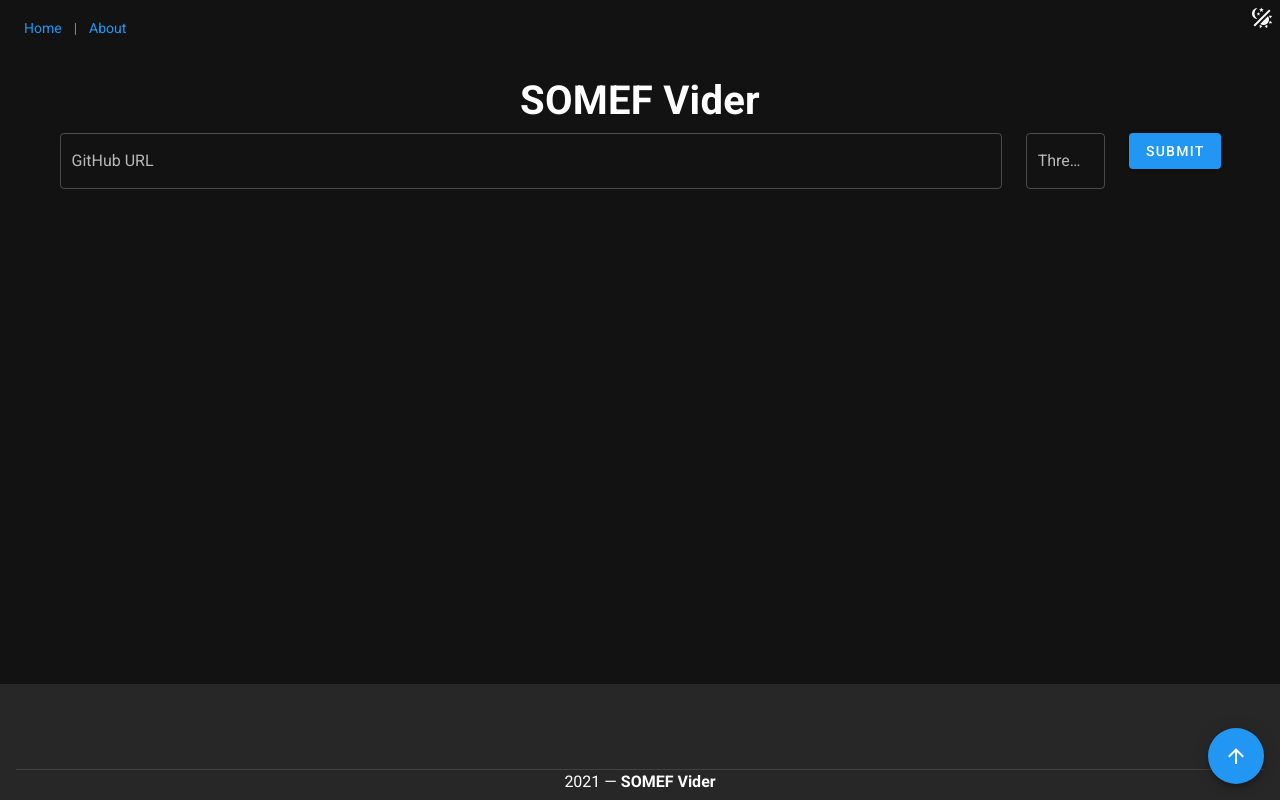
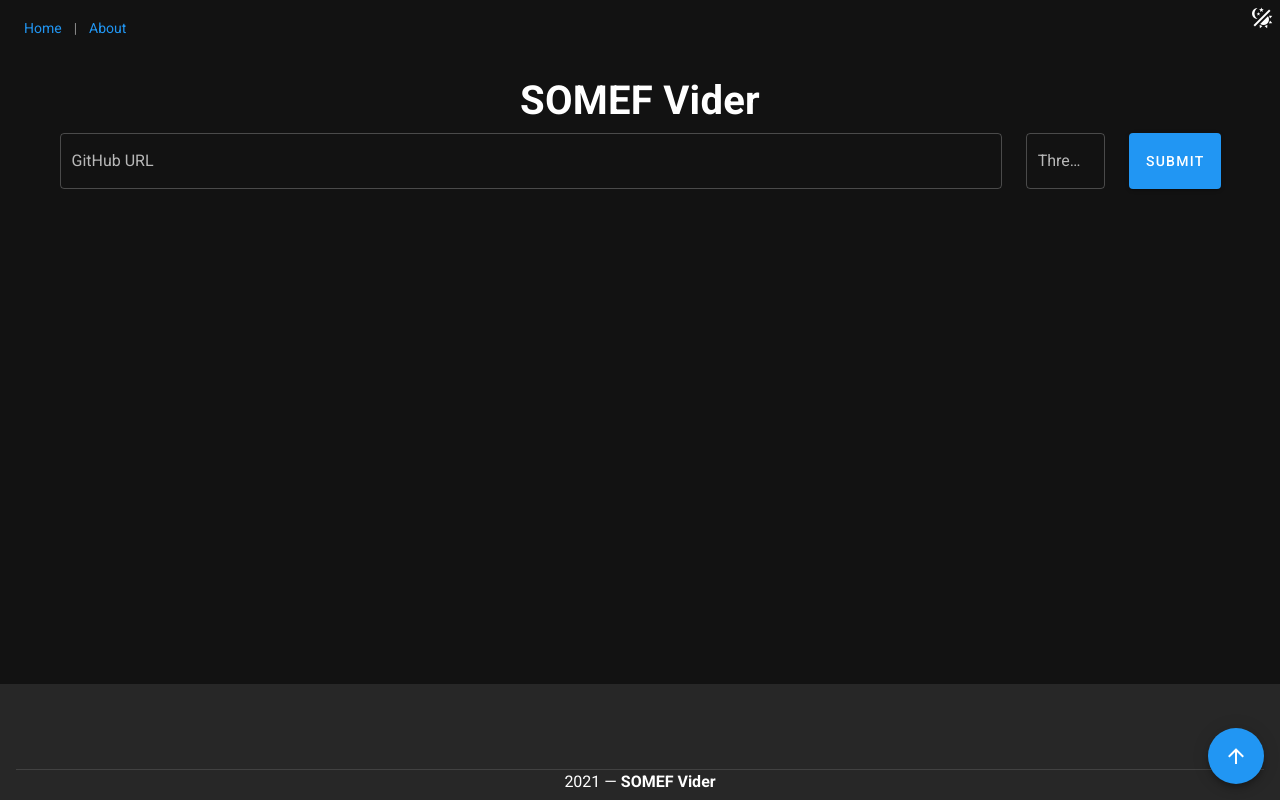
Before and after one commit to SoftwareUnderstanding/SOMEF-Vider, a Vue app in the folder client/: page /#/ in a window 1280 px wide. Built offline with nearby package versions, Linux system fonts and the light colour scheme.

Commit message:
issue #36: Small html enhancements

```diff
--- a/client/src/components/MetadataCard.vue
+++ b/client/src/components/MetadataCard.vue
@@ -47,6 +47,8 @@
                 </v-col>
               </v-row>
             </v-card-title>
+
+            <v-divider></v-divider>
 
             <v-card-subtitle>
               <v-container fluid>
--- a/client/src/components/SomefForm.vue
+++ b/client/src/components/SomefForm.vue
@@ -32,6 +32,7 @@
 
       <v-col cols="2" md="auto">
         <v-btn
+            height="56px"
             color="primary"
             @click="submit"
         >
```
